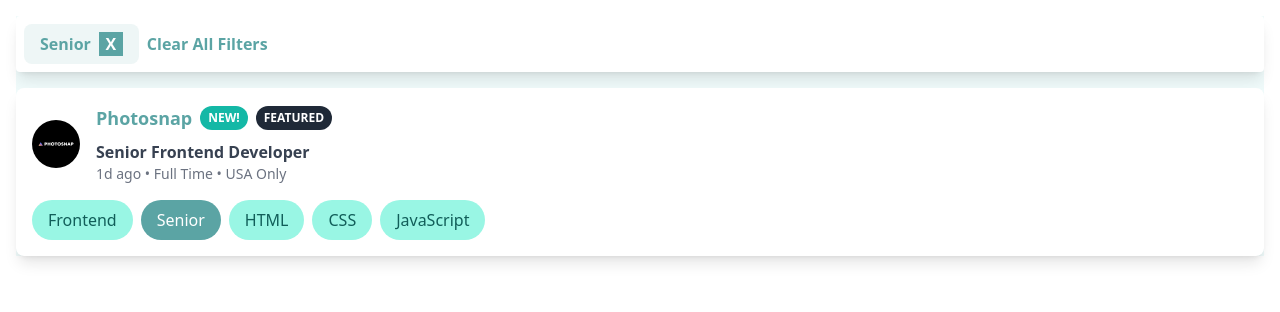
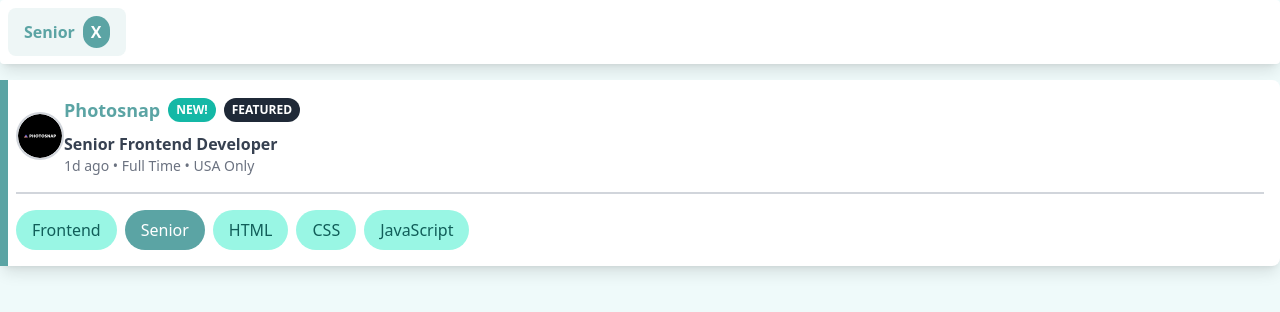
Before and after one commit to queen-favour/job-listing-filter, a React (Vite) app: page / in a window 1280 px wide. Both pictures are taken after a click on the element "Senior". Shown: the top 312 px of the page. Built offline with nearby package versions, Linux system fonts and the light colour scheme.

Commit message:
chore: code refactor

```diff
--- a/src/components/JobListing.jsx
+++ b/src/components/JobListing.jsx
@@ -1,25 +1,29 @@
 import React, { useState } from "react";
 import { data } from "../data";
 
+
 const JobListing = () => {
-  const [selectedFilters, setSelectedFilters] = useState([]);
-  const [filteredItems, setFilteredItems] = useState(data);
+  const [selectedFilters, setSelectedFilters] = useState([]); // Track selected filters
+  const [filteredItems, setFilteredItems] = useState(data); // Track filtered job listings
 
+  // Add or remove a filter when a filter option is clicked
   const toggleFilter = (filter) => {
     if (selectedFilters.includes(filter)) {
-      setSelectedFilters(selectedFilters.filter((item) => item !== filter));
+      setSelectedFilters(selectedFilters.filter((item) => item !== filter)); // Remove filter
     } else {
-      setSelectedFilters([...selectedFilters, filter]);
+      setSelectedFilters([...selectedFilters, filter]); // Add new filter
     }
   };
 
+  // Clear all filters
   const clearFilters = () => {
     setSelectedFilters([]);
   };
 
+  // Update job listings based on filters
   React.useEffect(() => {
     if (selectedFilters.length === 0) {
-      setFilteredItems(data);
+      setFilteredItems(data); // Show all jobs if no filters are selected
     } else {
       const updatedJobs = data.filter((job) =>
         selectedFilters.every(
@@ -39,9 +43,11 @@ const JobListing = () => {
   }, [selectedFilters]);
 
   return (
-    <div className="p-4  min-h-screen">
-      <div></div>
-      <div className="bg-LightGrayishCyan">
+    <div
+      className="relative bg-LightGrayishCyan min-h-screen"
+      style={{ backgroundImage: `url('/')`, backgroundSize: 'cover' }}
+    >
+      {/* Display selected filters */}
       {selectedFilters.length > 0 && (
         <div className="flex flex-wrap items-center gap-2 mb-4 p-2 bg-white shadow-lg rounded">
           {selectedFilters.map((filter, index) => (
@@ -51,33 +57,33 @@ const JobListing = () => {
             >
               <span>{filter}</span>
               <button
-                  className="bg-DesaturatedDarkCyan text-white w-6 font-semibold"
+                className="bg-DesaturatedDarkCyan text-white font-bold rounded-full px-2 py-1"
                 onClick={() => toggleFilter(filter)}
               >
                 X
               </button>
             </div>
           ))}
-            <button
-              className="text-DesaturatedDarkCyan font-semibold"
-              onClick={clearFilters}
-            >
-              Clear All Filters
-            </button>
+
         </div>
       )}
 
+      {/* Display job listings */}
       {filteredItems.length > 0 ? (
         filteredItems.map((job) => (
           <div
-              className="bg-white p-4 rounded-lg shadow-lg mb-6"
+            className="bg-white p-4 rounded-lg shadow-lg mb-6 relative"
             key={job.id}
           >
+            {/* Left Cyan Bar */}
+            <div className="absolute left-0 top-0 bottom-0 w-2 bg-DesaturatedDarkCyan"></div>
+
+            {/* Job header */}
             <div className="flex items-center mb-4">
               <img
                 src={job.logo}
                 alt={job.company}
-                  className="w-12 h-12 mr-4"
+                className="w-12 h-12 rounded-full border-2 border-gray-300"
               />
               <div className="flex-1">
                 <div className="flex items-center mb-2">
@@ -95,9 +101,7 @@ const JobListing = () => {
                     </span>
                   )}
                 </div>
-                  <h4 className="text-gray-700 font-semibold">
-                    {job.position}
-                  </h4>
+                <h4 className="text-gray-700 font-semibold">{job.position}</h4>
                 <div className="text-gray-500 text-sm">
                   <span>{job.postedAt}</span> • <span>{job.contract}</span> •{" "}
                   <span>{job.location}</span>
@@ -105,6 +109,10 @@ const JobListing = () => {
               </div>
             </div>
 
+            {/* Gray Demarcation Line */}
+            <div className="border-b-2 border-gray-300 my-4"></div>
+
+            {/* Job role, level, and skills - clickable filters */}
             <div className="flex flex-wrap items-center gap-2 mt-4">
               <span
                 className={`cursor-pointer ${
@@ -161,7 +169,6 @@ const JobListing = () => {
         </p>
       )}
     </div>
-    </div>
   );
 };
 
```
Lines whose indentation alone changed are shown as unchanged.
